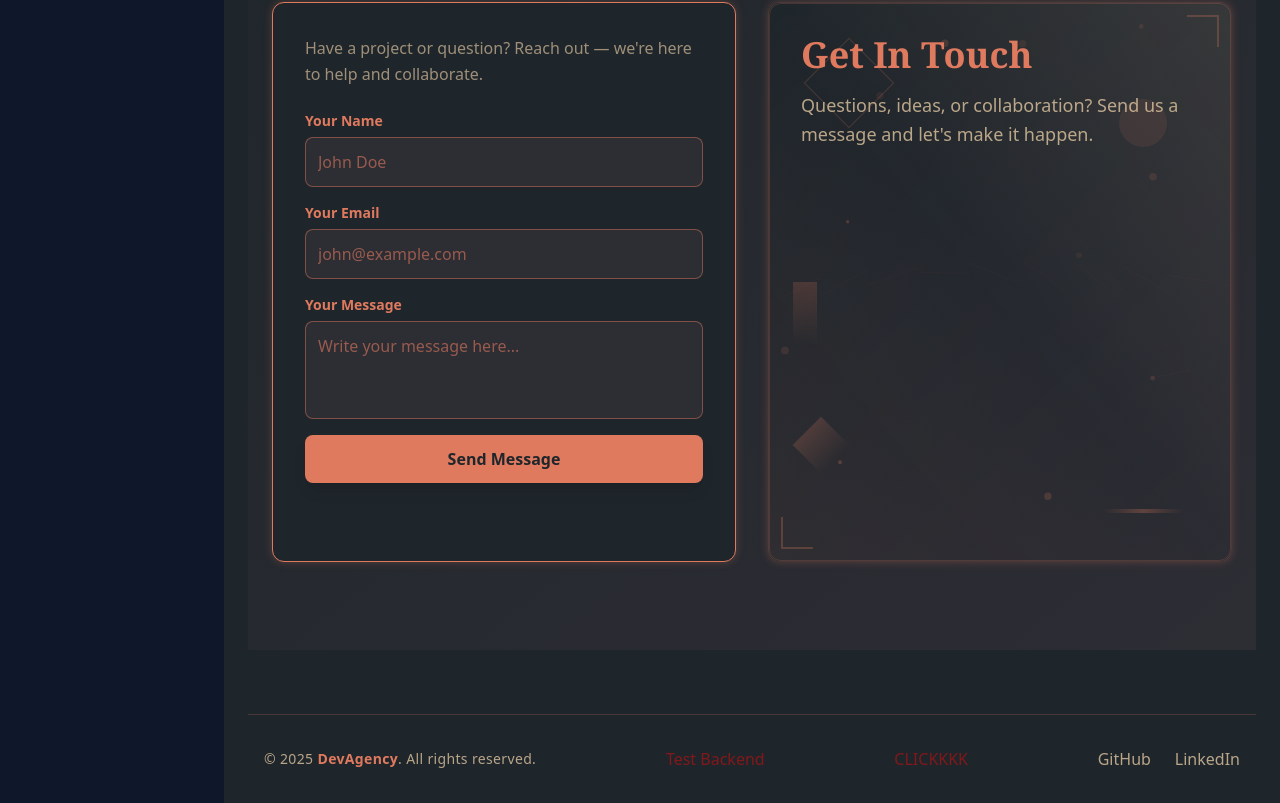
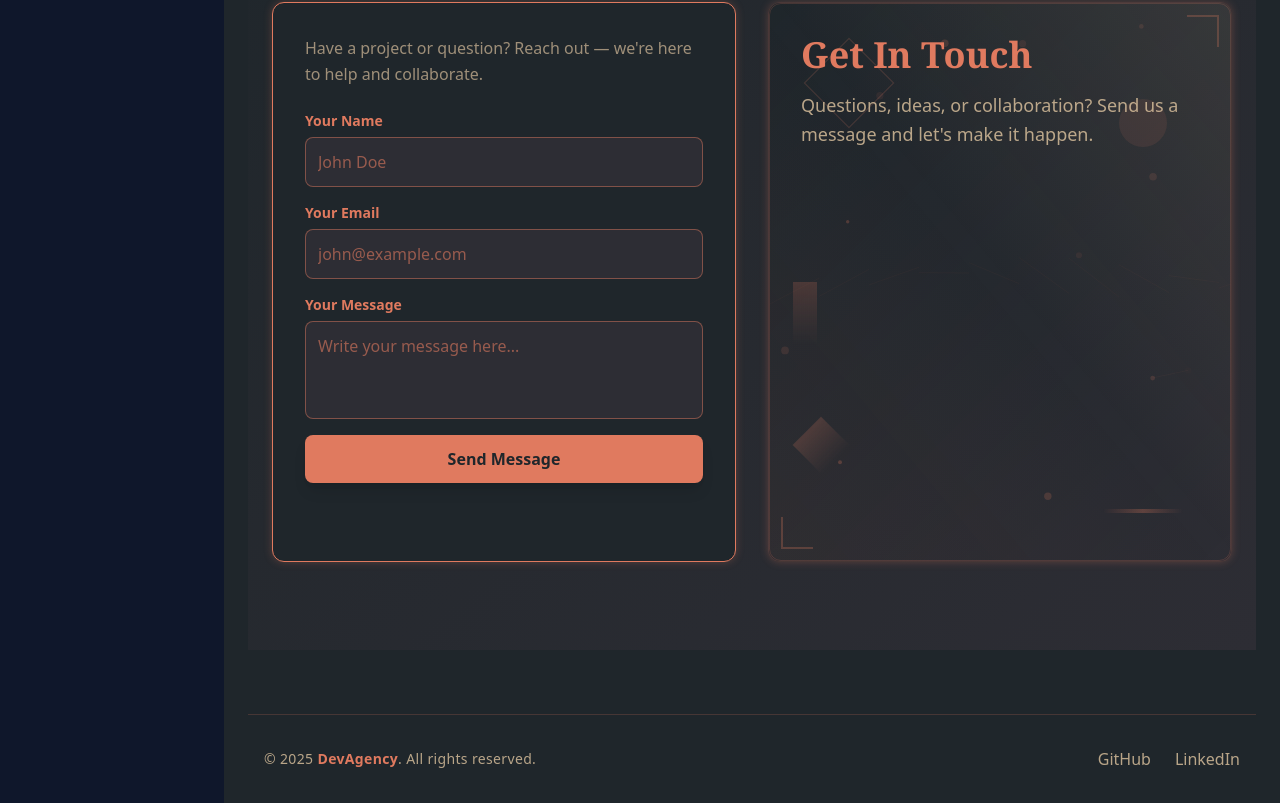
Before and after one commit to saifullah-max/peronal_portfolio, a React (Vite) app: page / in a window 1280 px wide. Shown: the part 4307-5110 px from the top of the page. Built offline with nearby package versions, Linux system fonts and the light colour scheme.

Commit message:
prod changes

```diff
--- a/src/components/Footer.jsx
+++ b/src/components/Footer.jsx
@@ -7,24 +7,6 @@ export default function Footer() {
           <span className="text-[#E07A5F] font-semibold">DevAgency</span>. All
           rights reserved.
         </p>
-        <button
-          onClick={async () => {
-            try {
-              const res = await fetch("/api/test"); // or full URL if not using Netlify redirects
-              const text = await res.text();
-              alert(text);
-            } catch (err) {
-              console.error(err);
-              alert("Backend not reachable");
-            }
-          }}
-          className="text-red-900"
-        >
-          Test Backend
-        </button>
-        <button className="text-red-900 text-bolder">
-          CLICKKKK
-          </button>
 
         <div className="flex gap-6">
           {[
```
Also changed, not shown: 2 other files (tests, documents, lock files or other folders).
